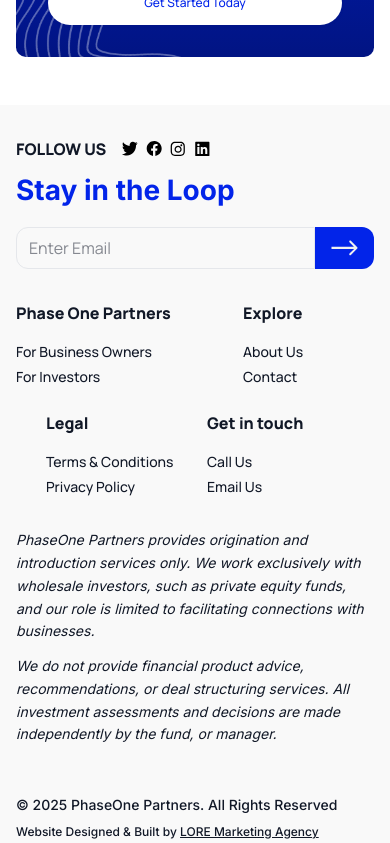
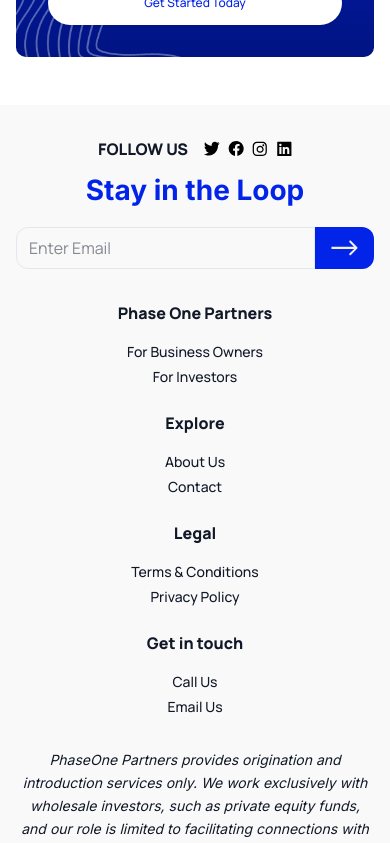
Before and after one commit to Haseeb-WebDeveloper/Phase-One-Partner, a Next.js app: page /for-investors in a window 390 px wide. Shown: the part 5460-6303 px from the top of the page. Built offline with nearby package versions, Linux system fonts and the light colour scheme.

Commit message:
Refactor footer layout for improved responsiveness and styling; adjust team feature text size for better readability.

```diff
--- a/src/components/layout/footer.tsx
+++ b/src/components/layout/footer.tsx
@@ -10,7 +10,7 @@ export default function Footer() {
         {/* Top Section */}
         <div className="flex flex-col lg:flex-row lg:justify-between gap-8 lg:gap-12 mb-8 sm:mb-12">
           {/* Follow Us Section */}
-          <div className="w-full lg:w-auto">
+          <div className="w-full lg:w-auto flex flex-col items-center lg:items-start">
             <div className="text-[16px] sm:text-[12px] font-extrabold uppercase mb-2 flex gap-4 items-center">
               <p>FOLLOW US</p>
               <div className="flex gap-2 items-center">
@@ -73,9 +73,9 @@ export default function Footer() {
             </div>
           </div>
 
-          <div className="grid grid-cols-2 sm:grid-cols-2 lg:grid-cols-4 gap-6 sm:gap-8 lg:gap-12 w-full lg:w-auto">
+          <div className="grid grid-cols-1 lg:grid-cols-4 gap-6 sm:gap-8 lg:gap-12 w-full lg:w-auto justify-items-center lg:justify-items-start">
             {/* Phase One Partners */}
-            <div>
+            <div className="text-center lg:text-left">
               <h4 className="font-extrabold text-[16px] sm:text-[18px] lg:text-[28px] mb-4 sm:mb-6 lg:mb-8">
                 Phase One Partners
               </h4>
@@ -100,7 +100,7 @@ export default function Footer() {
             </div>
 
             {/* Explore */}
-            <div style={{ paddingLeft: "36px" }}>
+            <div className="text-center lg:text-left lg:pl-[36px]">
               <h4 className="font-extrabold text-[16px] sm:text-[18px] lg:text-[28px] mb-4 sm:mb-6 lg:mb-8">
                 Explore
               </h4>
@@ -125,7 +125,7 @@ export default function Footer() {
             </div>
 
             {/* Legal */}
-            <div style={{ paddingLeft: "30px" }}>
+            <div className="text-center lg:text-left lg:pl-[30px]">
               <h4 className="font-extrabold text-[16px] sm:text-[18px] lg:text-[28px] mb-4 sm:mb-6 lg:mb-8">
                 Legal
               </h4>
@@ -150,7 +150,7 @@ export default function Footer() {
             </div>
 
             {/* Get in touch */}
-            <div>
+            <div className="text-center lg:text-left">
               <h4 className="font-extrabold text-[16px] sm:text-[18px] lg:text-[28px] mb-4 sm:mb-6 lg:mb-8">
                 Get in touch
               </h4>
@@ -177,7 +177,7 @@ export default function Footer() {
         </div>
 
         {/* Disclaimer Section */}
-        <div className="mb-8 sm:mb-12">
+        <div className="mb-8 sm:mb-12 text-center lg:text-left">
           <p className="italic text-sm sm:text-base font-inter mb-3 sm:mb-4 leading-relaxed">
             PhaseOne Partners provides origination and introduction services
             only. We work exclusively with wholesale investors, such as private
@@ -192,11 +192,11 @@ export default function Footer() {
         </div>
 
         {/* Bottom Section */}
-        <div className="flex flex-col sm:flex-row justify-between items-start sm:items-center pt-4 gap-2 sm:gap-0">
-          <div className="text-[14px] sm:text-[16px] font-inter font-medium">
+        <div className="flex flex-col sm:flex-row justify-center lg:justify-between items-center pt-4 gap-2 sm:gap-0">
+          <div className="text-[14px] sm:text-[16px] font-inter font-medium text-center lg:text-left">
             © 2025 PhaseOne Partners. All Rights Reserved
           </div>
-          <div className="text-[12px] sm:text-[16px] font-inter font-medium text-center sm:text-right">
+          <div className="text-[12px] sm:text-[16px] font-inter font-medium text-center">
             Website Designed & Built by{" "}
             <Link
               href="https://loremarketing.com.au"
--- a/src/components/pages/home/team.tsx
+++ b/src/components/pages/home/team.tsx
@@ -98,7 +98,7 @@ const Team = () => {
                 >
                   {/* Feature Name */}
                   <div
-                    className="p-4 md:px-6 py-4 md:py-6 lg:text-[20px] text-[15px] flex items-center font-medium text-black leading-[130%] "
+                    className="p-4 md:px-6 py-4 md:py-6 lg:text-[20px] text-[13.5px] flex items-center font-medium text-black leading-[130%] break-words min-w-0 pr-2 md:pr-6"
                   >
                     {row.feature}
                   </div>
```
